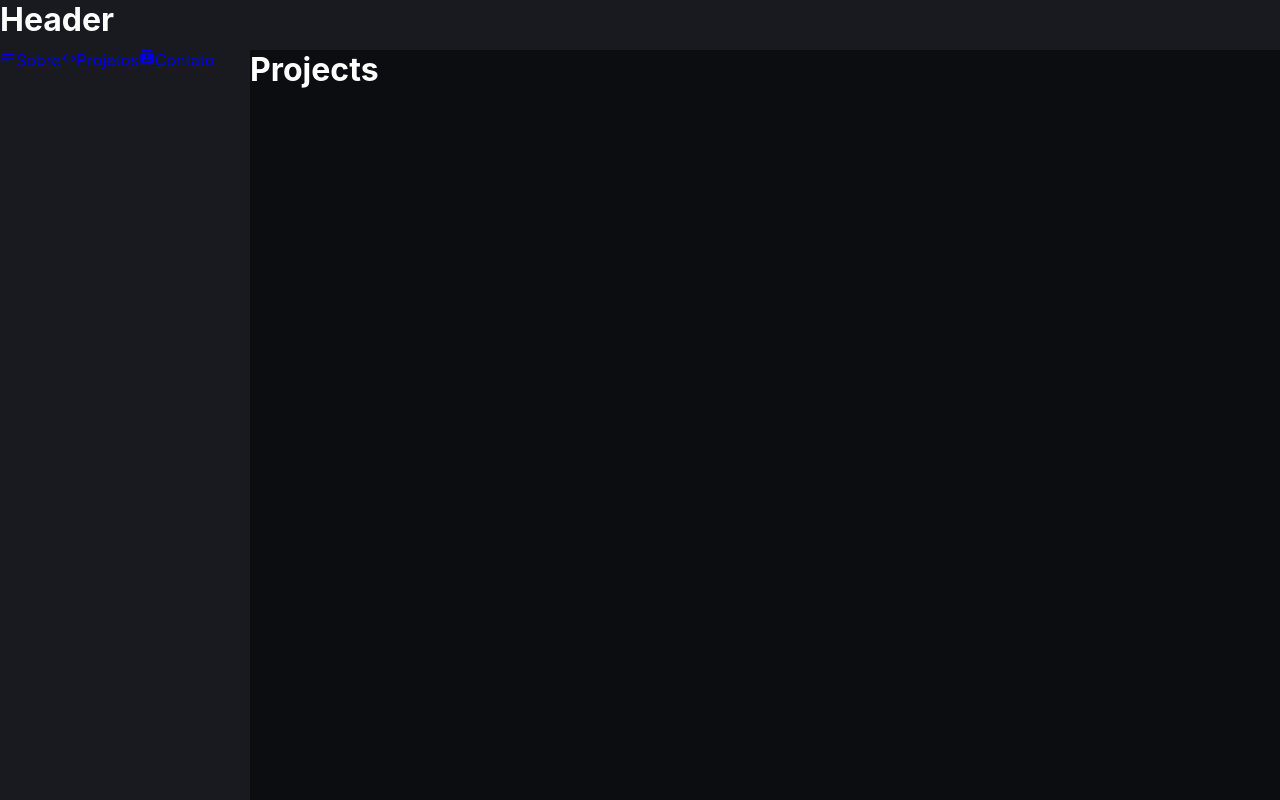
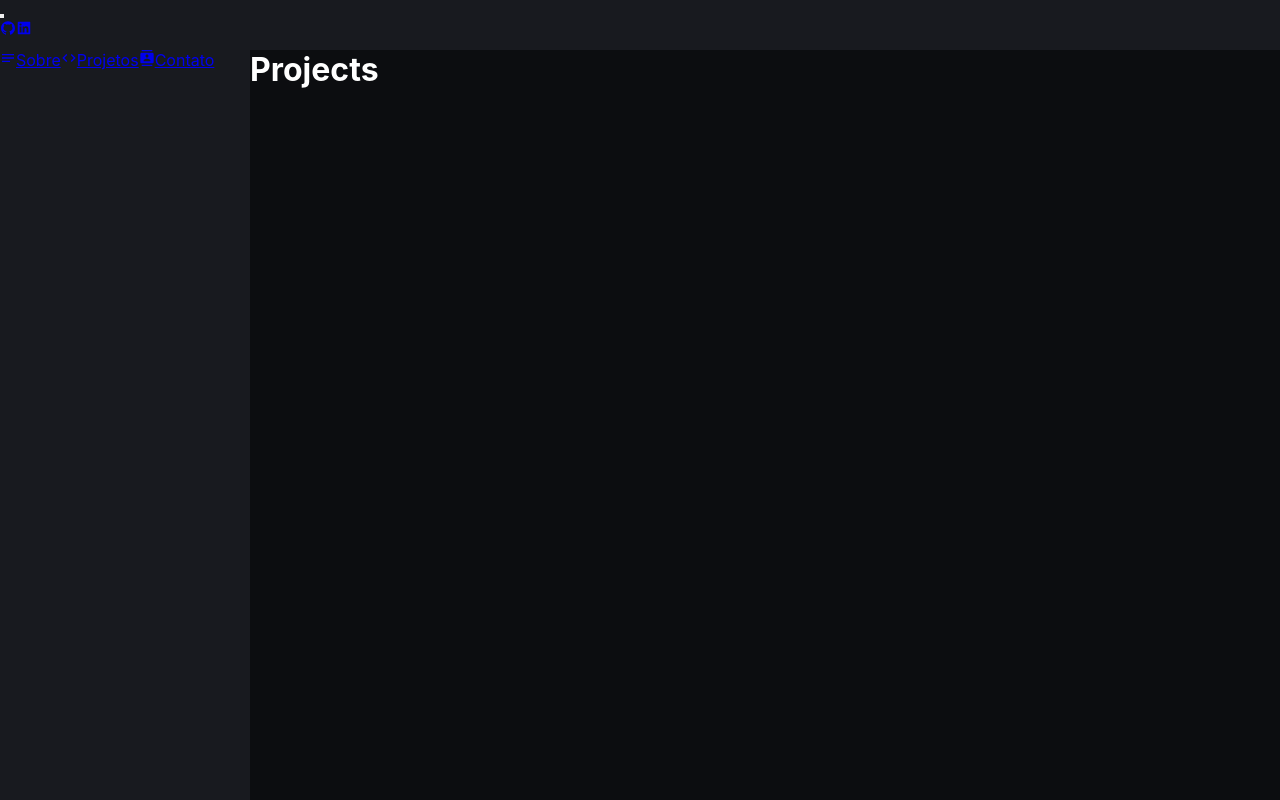
Before and after one commit to JackCaio/JackCaio.github.io, a React (Create React App) app: page /contact in a window 1280 px wide. Built offline with nearby package versions, Linux system fonts and the light colour scheme.

Commit message:
feat: Atualiza header e cria Hamburguer Icon

```diff
--- /dev/null
+++ b/src/components/HamburgIcon.js
@@ -0,0 +1,35 @@
+import React, { Component } from 'react';
+
+export default class HamburgIcon extends Component {
+  constructor() {
+    super();
+    this.state = {
+      menu: 'open',
+    };
+  }
+
+  toggleMenu = () => {
+    const { menu } = this.state;
+    if (menu === 'open') {
+      this.setState({ menu: 'close' });
+    }
+    if (menu === 'close') {
+      this.setState({ menu: 'open' });
+    }
+  };
+
+  render() {
+    const { menu } = this.state;
+    return (
+      <button
+        type="button"
+        className={ `hamburg__icon ${menu}` }
+        onClick={ this.toggleMenu }
+      >
+        <div className="stick top" />
+        <div className="stick mid" />
+        <div className="stick bot" />
+      </button>
+    );
+  }
+}
--- a/src/components/Header.js
+++ b/src/components/Header.js
@@ -1,10 +1,23 @@
 import React, { Component } from 'react';
+import { AiFillGithub, AiFillLinkedin } from 'react-icons/ai';
+import HamburgIcon from './HamburgIcon';
 
 export default class Header extends Component {
   render() {
+    const gitIcon = <AiFillGithub />;
+    const linIcon = <AiFillLinkedin />;
     return (
       <header className="page__header">
-        <h1>Header</h1>
+        {/* <h1>Header</h1> */}
+        <HamburgIcon />
+        <div className="social__links">
+          <a href="https://github.com/JackCaio" target="_blank" rel="noreferrer">
+            {gitIcon}
+          </a>
+          <a href="https://www.linkedin.com/in/caio-iack/" target="_blank" rel="noreferrer">
+            {linIcon}
+          </a>
+        </div>
       </header>
     );
   }
```
